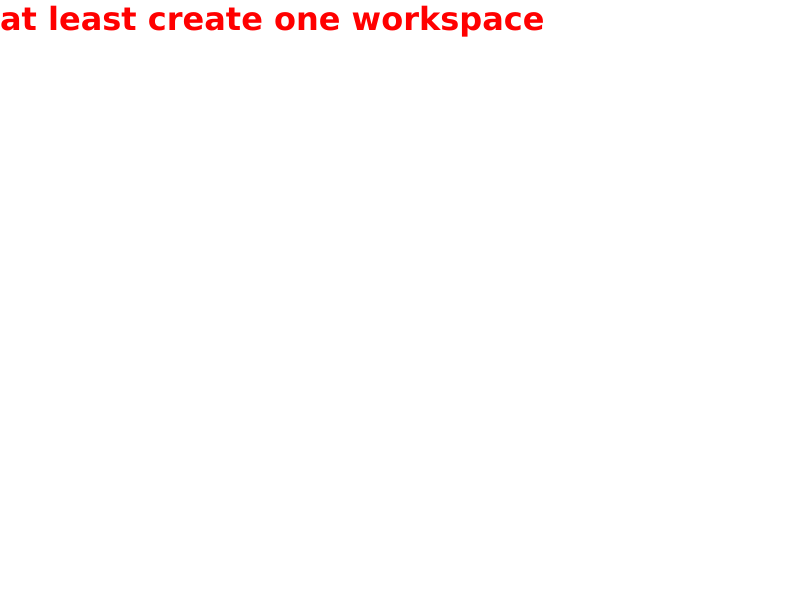
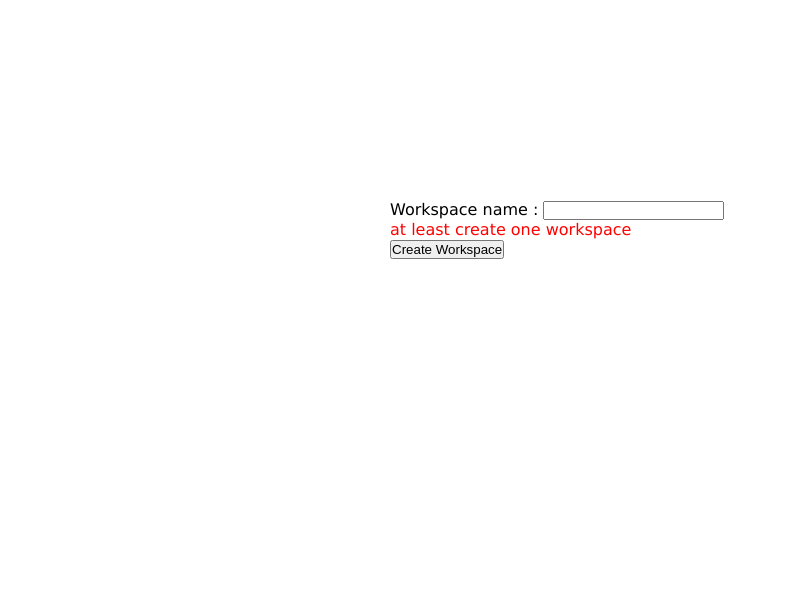
Before and after one commit to Emelyan-Bogdanov/Csv-Advanced-Manager, a Flask app: page /createworkspace in a window 1280 px wide. Shown: the top 599 px of the page, without its empty margins (0-786 px from the left). Run offline with Flask 3, Linux system fonts and the light colour scheme; the visitor is signed in with stand-in values (Sample User, id 1); data comes from the database, SQL or seed files in the repository.

Commit message:
add some bugs to fix
- should redirect to workspace or home after login
- should not redirect to login after creating the workspace
- workspace not created

```diff
--- a/app/models.py
+++ b/app/models.py
@@ -1,6 +1,8 @@
 from .extensions import db , loginM
 from flask_login import UserMixin , login_manager
 from werkzeug.security import check_password_hash
+from sqlalchemy.ext.hybrid import hybrid_property
+
 
 class User(db.Model,UserMixin):
     __table_name__ = "users"
@@ -14,12 +16,22 @@ class User(db.Model,UserMixin):
     def hasWorkspace(self):
          return self.workspace != "[noworkspace]"
 
-    # set a workspace
-    def setWorkspace(self,workspaceName:str):
-         self.workspace = workspaceName
+    @hybrid_property
+    def Wok(self):
+        return self.workspace
+
+    @Wok.setter
+    def Wok(self, wok):
+        print("="*100)
+        print("Workspace modified to : " , wok)
+        self.workspace = wok
 
 #    def is_active(self):
 #          return self.active
 
     def verify_password(self, password):
           return check_password_hash(self.password, password)
+
+    # this simulate User.toStrin()
+    def __repr__(self):
+        return '<User %r>' % self.username
--- a/app/routes/auth.py
+++ b/app/routes/auth.py
@@ -20,7 +20,7 @@ def login():
             if user.verify_password(password) :
                 login_user(user)
                 print("="*50)
-                return redirect(url_for("main.workspace"))
+                return redirect("/workspace")
             else :
                 return render_template("login.html",p_error="password wrong")
     return render_template("login.html")
@@ -40,7 +40,7 @@ def register():
             db.session.commit()
             login_user(new_user,remember=True) #
             if not current_user.hasWorkspace():
-                redirect("main.createworkspace")
+                return redirect(url_for("main.createworkspace"))
         else :
             return render_template("register.html",e_error="User with that email Already exists")
 
--- a/app/routes/main.py
+++ b/app/routes/main.py
@@ -1,4 +1,4 @@
-from flask import render_template , Blueprint
+from flask import render_template , Blueprint ,redirect , url_for , request
 from flask_login import login_required , current_user
 from functools import wraps
 
@@ -22,12 +22,22 @@ def index():
     return render_template("index.html")
 
 @main_bp.route("/workspace")
-@workspace_required
+# @workspace_required
 @login_required
 def workspace():
     return render_template("workspace.html")
 
-@main_bp.route("/createworkspace")
+@main_bp.route("/createworkspace",methods=["POST","GET"])
 @login_required
 def createworkspace():
+    if current_user.hasWorkspace():
+        return redirect(url_for("main.workspace"))
+    if request.method == "POST" :
+        workspacename = request.form.get("workspacename")
+        if workspacename.strip() != "":
+            current_user.Wok(workspacename)
+
+        else :
+            return render_template("createworkspace.html",workspace_error="wokspace name cannot be empty !")
+
     return render_template("createworkspace.html",workspace_error="at least create one workspace")
--- a/app/templates/createworkspace.html
+++ b/app/templates/createworkspace.html
@@ -5,5 +5,11 @@
 {% endblock title %}
 
 {% block content  %}
-    <h1 style="color : red">{{workspace_error}}</h1>
+<form action="/createworkspace" method="post" class="auth">
+        Workspace name : <input type="text" name="workspacename" id="">
+        <br>
+        <span style="color : red;">{{workspace_error}}</span>
+        <br>
+        <input type="submit" value="Create Workspace">
+</form>
 {% endblock content %}
```
